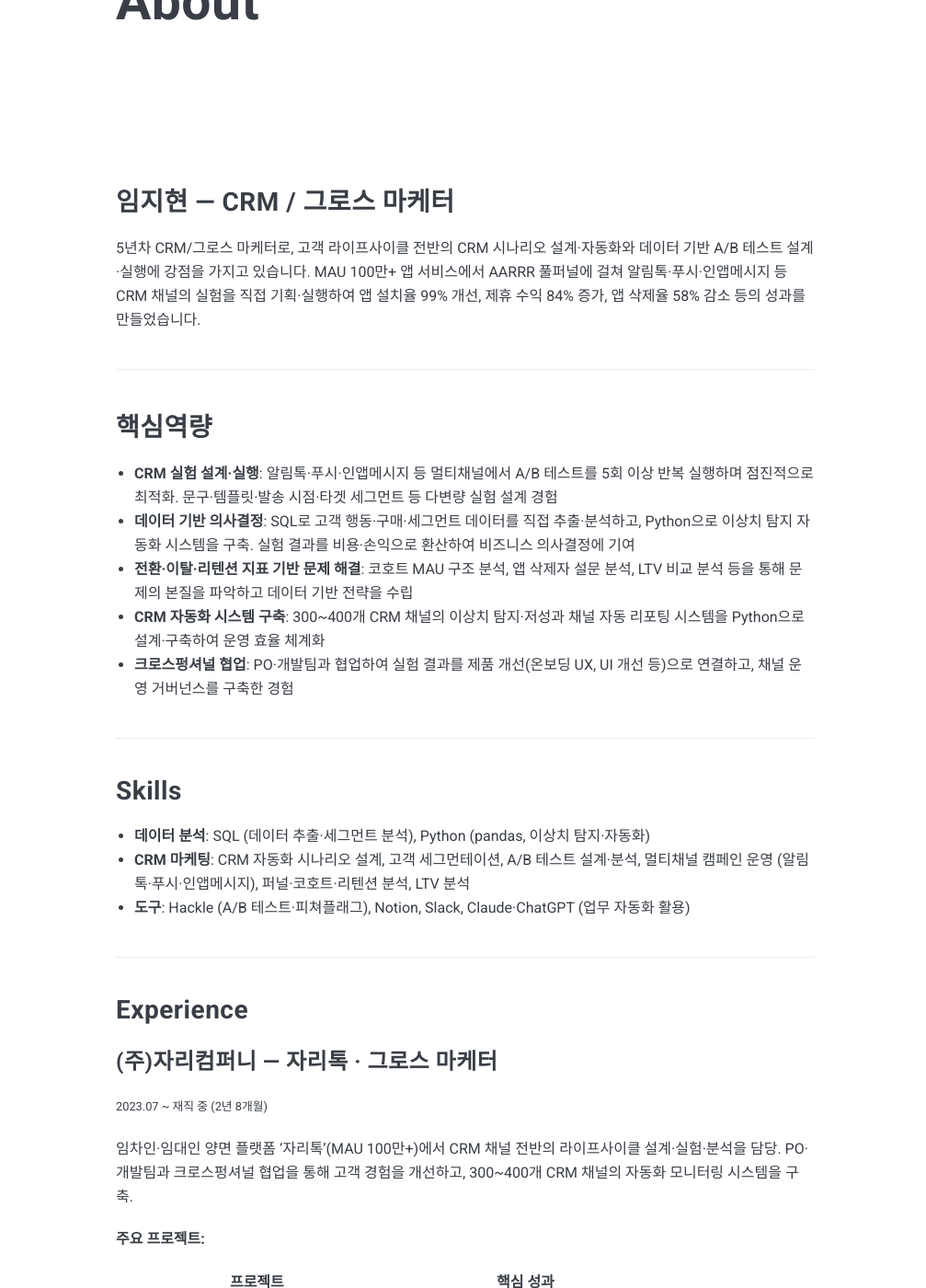
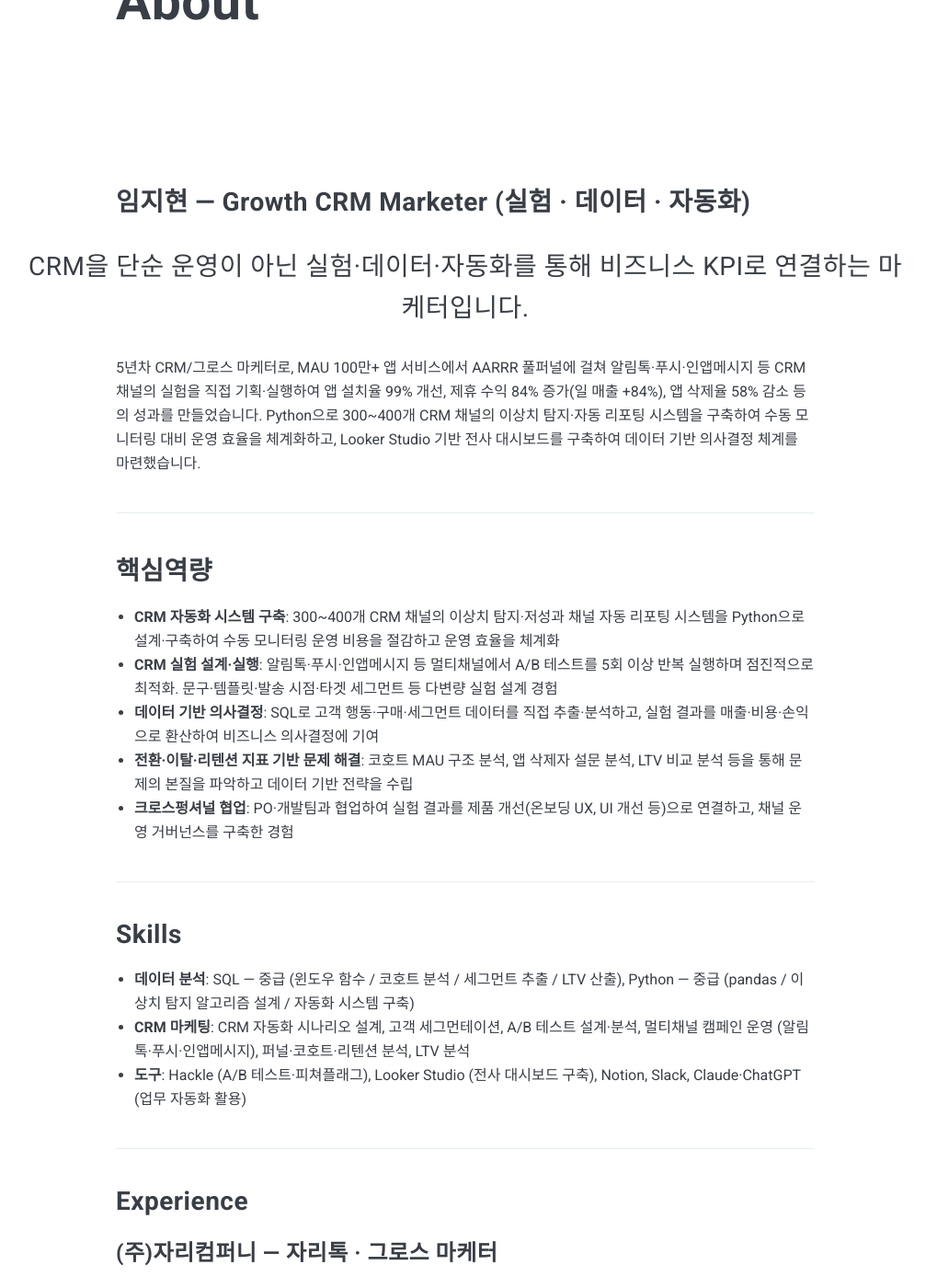
Before and after one commit to JyunIm/JyunIm.github.io, a Jekyll site: the page built from _pages/about.md, in a window 1280 px wide and 1400 px high, scrolled down 214 px. Shown: the whole window at 92% size, without its empty margins (134-1141 px from the left). Built offline with Jekyll 4.4.1, drawn with Linux system fonts in a browser that asks for light colours; nearby versions of some CDN libraries; some of the changed text lies outside the part shown.

Commit message:
이력서 피드백 반영: 포지셔닝 강화, 프로젝트 압축, 스킬 레벨 표기
- 포지션 타이틀을 Growth CRM Marketer로 구체화
- 킬 문장 및 비즈니스 임팩트 언어 추가
- 핵심역량 순서 조정 (자동화 1순위)
- 대표 프로젝트 5개 + 기타 주요 성과로 구조 개선
- SQL/Python 스킬 레벨 및 상세 역량 표기
- CRM 자동화 케이스에 전사 대시보드 프로젝트 추가

Co-Authored-By: Claude Opus 4.6 <noreply@anthropic.com>

```diff
--- a/_pages/about.md
+++ b/_pages/about.md
@@ -4,27 +4,29 @@ title: About
 permalink: /about/
 ---
 
-## 임지현 — CRM / 그로스 마케터
+## 임지현 — Growth CRM Marketer (실험 · 데이터 · 자동화)
 
-5년차 CRM/그로스 마케터로, 고객 라이프사이클 전반의 CRM 시나리오 설계·자동화와 데이터 기반 A/B 테스트 설계·실행에 강점을 가지고 있습니다. MAU 100만+ 앱 서비스에서 AARRR 풀퍼널에 걸쳐 알림톡·푸시·인앱메시지 등 CRM 채널의 실험을 직접 기획·실행하여 앱 설치율 99% 개선, 제휴 수익 84% 증가, 앱 삭제율 58% 감소 등의 성과를 만들었습니다.
+> CRM을 단순 운영이 아닌 실험·데이터·자동화를 통해 비즈니스 KPI로 연결하는 마케터입니다.
+
+5년차 CRM/그로스 마케터로, MAU 100만+ 앱 서비스에서 AARRR 풀퍼널에 걸쳐 알림톡·푸시·인앱메시지 등 CRM 채널의 실험을 직접 기획·실행하여 앱 설치율 99% 개선, 제휴 수익 84% 증가(일 매출 +84%), 앱 삭제율 58% 감소 등의 성과를 만들었습니다. Python으로 300~400개 CRM 채널의 이상치 탐지·자동 리포팅 시스템을 구축하여 수동 모니터링 대비 운영 효율을 체계화하고, Looker Studio 기반 전사 대시보드를 구축하여 데이터 기반 의사결정 체계를 마련했습니다.
 
 ***
 
 ## 핵심역량
 
+- **CRM 자동화 시스템 구축**: 300~400개 CRM 채널의 이상치 탐지·저성과 채널 자동 리포팅 시스템을 Python으로 설계·구축하여 수동 모니터링 운영 비용을 절감하고 운영 효율을 체계화
 - **CRM 실험 설계·실행**: 알림톡·푸시·인앱메시지 등 멀티채널에서 A/B 테스트를 5회 이상 반복 실행하며 점진적으로 최적화. 문구·템플릿·발송 시점·타겟 세그먼트 등 다변량 실험 설계 경험
-- **데이터 기반 의사결정**: SQL로 고객 행동·구매·세그먼트 데이터를 직접 추출·분석하고, Python으로 이상치 탐지 자동화 시스템을 구축. 실험 결과를 비용·손익으로 환산하여 비즈니스 의사결정에 기여
+- **데이터 기반 의사결정**: SQL로 고객 행동·구매·세그먼트 데이터를 직접 추출·분석하고, 실험 결과를 매출·비용·손익으로 환산하여 비즈니스 의사결정에 기여
 - **전환·이탈·리텐션 지표 기반 문제 해결**: 코호트 MAU 구조 분석, 앱 삭제자 설문 분석, LTV 비교 분석 등을 통해 문제의 본질을 파악하고 데이터 기반 전략을 수립
-- **CRM 자동화 시스템 구축**: 300~400개 CRM 채널의 이상치 탐지·저성과 채널 자동 리포팅 시스템을 Python으로 설계·구축하여 운영 효율 체계화
 - **크로스펑셔널 협업**: PO·개발팀과 협업하여 실험 결과를 제품 개선(온보딩 UX, UI 개선 등)으로 연결하고, 채널 운영 거버넌스를 구축한 경험
 
 ***
 
 ## Skills
 
-- **데이터 분석**: SQL (데이터 추출·세그먼트 분석), Python (pandas, 이상치 탐지·자동화)
+- **데이터 분석**: SQL — 중급 (윈도우 함수 / 코호트 분석 / 세그먼트 추출 / LTV 산출), Python — 중급 (pandas / 이상치 탐지 알고리즘 설계 / 자동화 시스템 구축)
 - **CRM 마케팅**: CRM 자동화 시나리오 설계, 고객 세그먼테이션, A/B 테스트 설계·분석, 멀티채널 캠페인 운영 (알림톡·푸시·인앱메시지), 퍼널·코호트·리텐션 분석, LTV 분석
-- **도구**: Hackle (A/B 테스트·피쳐플래그), Notion, Slack, Claude·ChatGPT (업무 자동화 활용)
+- **도구**: Hackle (A/B 테스트·피쳐플래그), Looker Studio (전사 대시보드 구축), Notion, Slack, Claude·ChatGPT (업무 자동화 활용)
 
 ***
 
@@ -33,22 +35,28 @@ permalink: /about/
 ### (주)자리컴퍼니 — 자리톡 · 그로스 마케터
 <small>2023.07 ~ 재직 중 (2년 8개월)</small>
 
-임차인·임대인 양면 플랫폼 '자리톡'(MAU 100만+)에서 CRM 채널 전반의 라이프사이클 설계·실험·분석을 담당. PO·개발팀과 크로스펑셔널 협업을 통해 고객 경험을 개선하고, 300~400개 CRM 채널의 자동화 모니터링 시스템을 구축.
+임차인·임대인 양면 플랫폼 '자리톡'(MAU 100만+)에서 CRM 채널 전반의 라이프사이클 설계·실험·분석을 담당. 입사 초기 CRM 채널 운영·세그먼트 관리 업무를 수행하며 도메인을 익힌 뒤, 실험 설계·자동화·제품 개선 중심으로 역할을 확장. PO·개발팀과 크로스펑셔널 협업을 통해 고객 경험을 개선하고, 300~400개 CRM 채널의 자동화 모니터링 시스템을 구축.
 
-**주요 프로젝트:**
+**대표 프로젝트:**
 
 | 프로젝트 | 핵심 성과 |
 |---|---|
-| 임차인 앱 설치 유도 알림톡 A/B 테스트 (5회+) | 클릭률 74% 개선, 설치율 99% 개선 |
-| 신규 임대인 온보딩 A/B/C 테스트 | 앱 삭제율 58% 감소 (11.67% → 4.84%) |
+| CRM 자동화 시스템 구축 (Python) | 300+ 채널 자동 모니터링, 운영 비용 절감 |
+| 임차인 앱 설치 유도 알림톡 A/B 테스트 (5회+) | 클릭률 74% 개선, 설치율 99% 개선, 일 설치자 +169명 |
+| 제휴 수익 확보용 알림톡 최적화 | 수익 84% 증가 (일 502건 → 923건) |
+| 신규 임대인 온보딩 A/B/C 테스트 | 앱 삭제율 58% 감소, 이탈 비용 절감 |
+| 코호트 MAU 구조 분석 및 재방문 전략 | 핵심 알림톡 채널 4개 도출 |
+
+**기타 주요 성과:**
+
+| 성과 | 결과 |
+|---|---|
 | 가입 시점별 정보등록 CRM 최적화 | 클릭률 21.43% 달성 |
-| 코호트 MAU 구조 분석 및 재방문 전략 | 핵심 알림톡 채널 4개 도출 |
 | 앱 삭제자 271명 설문 분석 | 이탈 원인 정량화 → 제품 개선 제안 |
-| 제휴 수익 확보용 알림톡 최적화 | 수익 84% 증가 (일 502건 → 923건) |
 | 첫결제자 LTV 기반 발송 시점 최적화 | 결제율 0.84%p 상승 |
-| CRM 자동화 시스템 구축 (Python) | 300+ 채널 자동 모니터링 |
+| 메시지 피로도 관리 및 UI 개선 | 월세환급 CTR 34%↑, 자리페이 CTR 49%↑ |
 | PO 협업 — 저성과 채널 정리·개선 | 채널 운영 거버넌스 구축 |
-| 메시지 피로도 관리 및 UI 개선 | 월세환급 CTR 34%↑, 자리페이 CTR 49%↑ |
+| 전사 대시보드 구축 (Looker Studio) | CRM 성과·비즈니스 KPI 통합 모니터링 |
 
 → 각 프로젝트의 상세 내용은 [Case Studies](/) 에서 확인할 수 있습니다.
 
```
Also changed, not shown: _posts/2026-02-09-crm-automation.markdown (+9 -1 lines).
